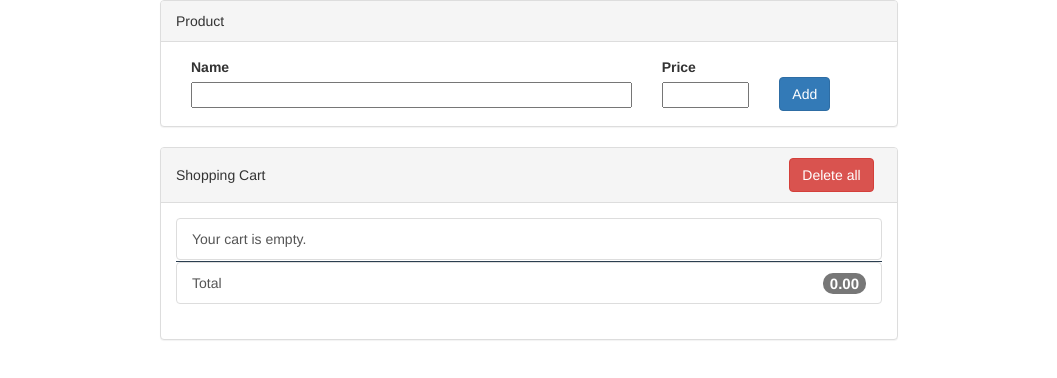
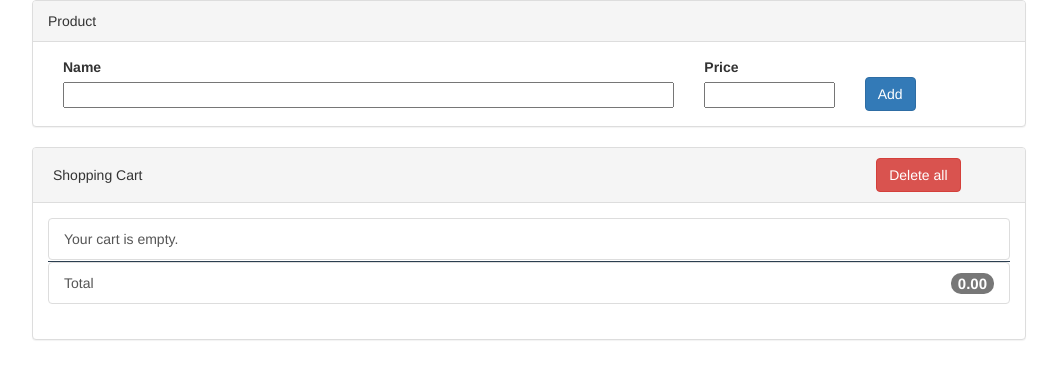
Before and after one commit to auromota/shopping-cart, a website: page index.html in a window 1280 px wide. Shown: the whole page, without its empty margins (111-1168 px from the left). Drawn offline with nearby package versions, Linux system fonts and the light colour scheme; some packages are replaced by stand-ins of ours; a script that the page names is missing.

Commit message:
Improve responsiveness

```diff
--- a/css/stylesheet.css
+++ b/css/stylesheet.css
@@ -1,5 +1,30 @@
-.container-small {
-    width: 60%;
+@media screen and (min-width: 1200px) {
+    .container-small {
+        width: 80%;
+    }
+}
+
+@media screen and (max-width: 1999px) and (min-width: 256px) {
+    .col-vertical-align {
+        width: 83.333333%;
+    }
+}
+
+@media screen and (max-width: 255px) {
+    .col-vertical-align {
+        width: 100%;
+        margin-bottom: 5px !important;
+    }
+}
+
+.col-vertical-align {
+    margin: auto 5px;
+}
+
+@media screen and (min-width: 256px) {
+    .row-vertical-align {
+        display: flex;
+    }
 }
 
 .input-title {
@@ -18,11 +43,3 @@
     margin-top: 1px;
     border-bottom: 1px #2b3e50 solid;
 }
-
-.row-vertical-align {
-    display: flex;
-}
-
-.col-vertical-align {
-    margin: auto auto;
-}
```
